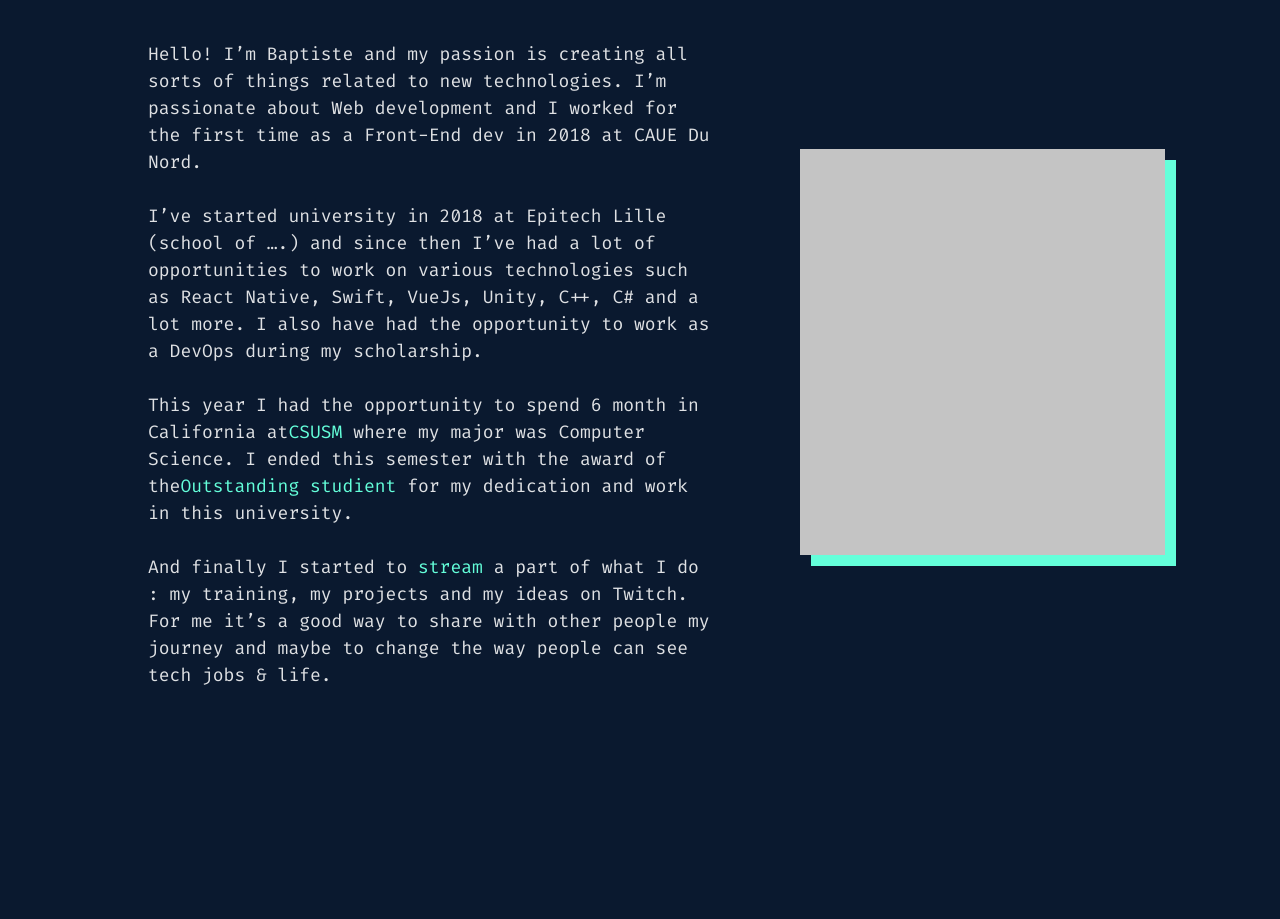
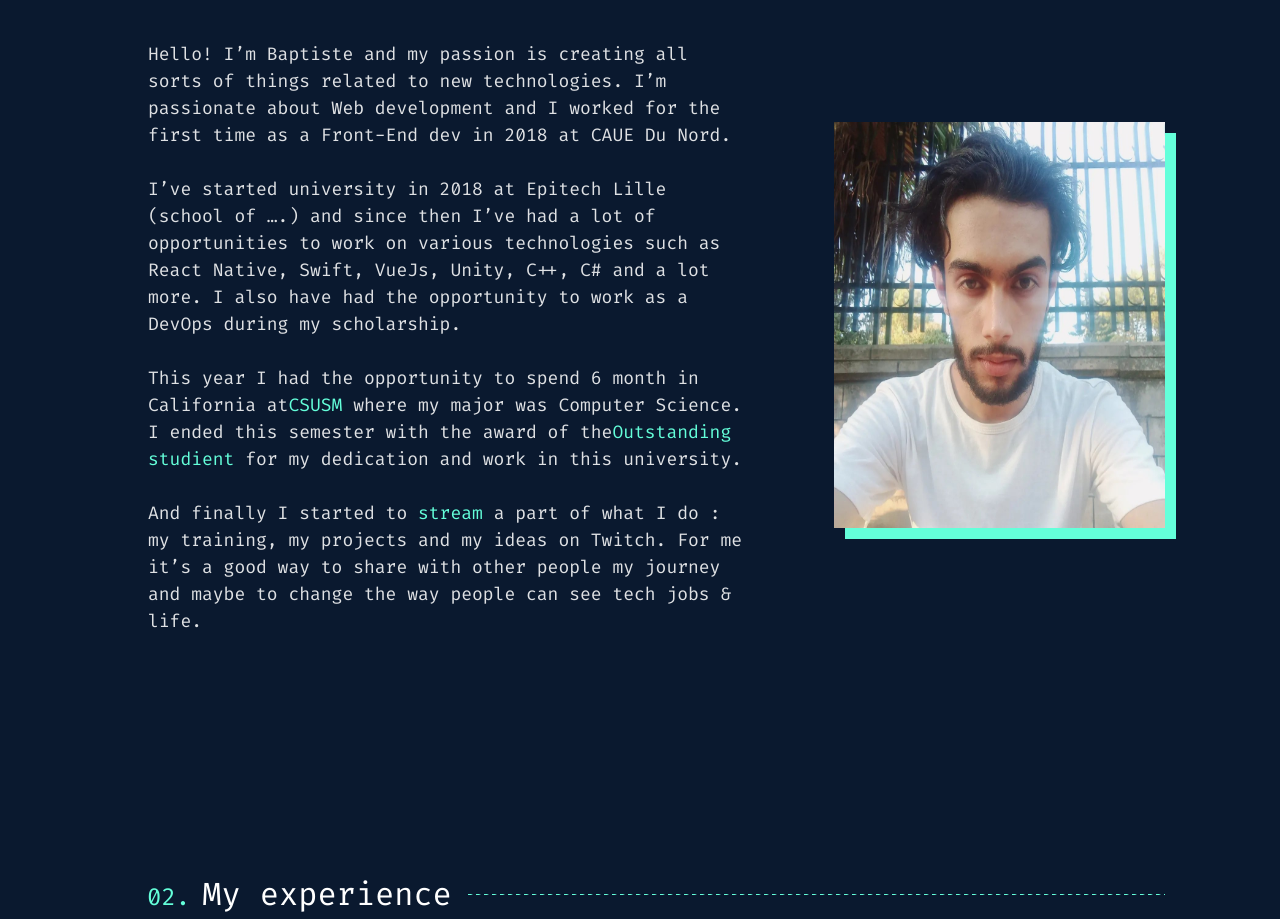
Before and after one commit to dmc0001/haitham-attab, a React (Vite) app: page / in a window 1280 px wide. Shown: the part 920-1839 px from the top of the page. Built offline with nearby package versions, Linux system fonts and the light colour scheme.

Commit message:
last commit

```diff
--- a/src/components/About.jsx
+++ b/src/components/About.jsx
@@ -1,3 +1,4 @@
+import Avatar from "../assets/avatar.jpg"
 const About = () => {
   return (
     <div id="about" className="ml-[8px]">
@@ -37,16 +38,12 @@ const About = () => {
           <br /> <br />
         </p>
 
-        <div className="relative">
-          <div className="w-[250px] h-[275px] md:w-[310px] md:h-[345px] lg:w-[365px] lg:h-[406px] bg-[#64FFDA] absolute top-[11px] left-[11px]"></div>
-          <svg
-            className="fill-[#C4C4C4] relative bg-[#C4C4C4] w-[250px] h-[275px] md:w-[310px] md:h-[345px] lg:w-[365px] lg:h-[406px]"
-            xmlns="http://www.w3.org/2000/svg"
-            fill="none"
-
-          >
-            <path d="M0 0H365V406H0V0Z" fill="#C4C4C4" />
-          </svg>
+        <div className="relative w-[250px] h-[275px] md:w-[310px] md:h-[345px] lg:w-[365px] lg:h-[406px]">
+          <div className=" bg-[#64FFDA] absolute top-[11px] left-[11px] w-full h-full"></div>
+          <img
+            className="relative bg-[#C4C4C4] w-full h-full"
+             src={Avatar}
+          />
         </div>
       </div>
     </div>
```
Also changed, not shown: src/assets/avatar.jpg (added).
